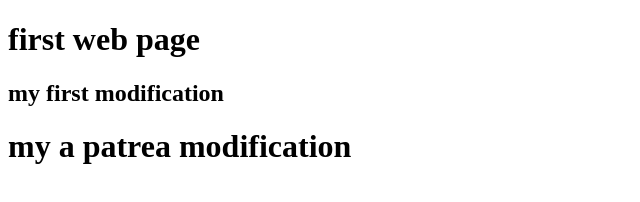
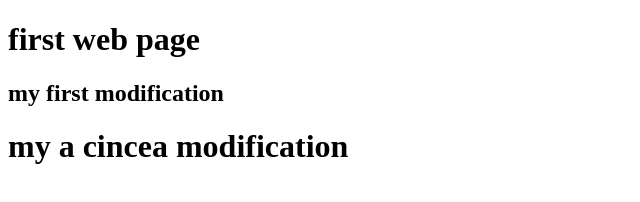
Before and after one commit to Simonkhawam/DemoGOIT12-06, a plain HTML site: page index.html in a window 1280 px wide. Shown: the whole page, without its empty margins (0-640 px from the left). Drawn offline with Linux system fonts and the light colour scheme.

Commit message:
al cincilea commit

```diff
--- a/index.html
+++ b/index.html
@@ -9,7 +9,7 @@
 <body>
     <h1>first web page</h1>
     <h2>my first modification</h2>
-    <h1>my a patrea modification</h1>
+    <h1>my a cincea modification</h1>
 </body>
 
 </html>
```
